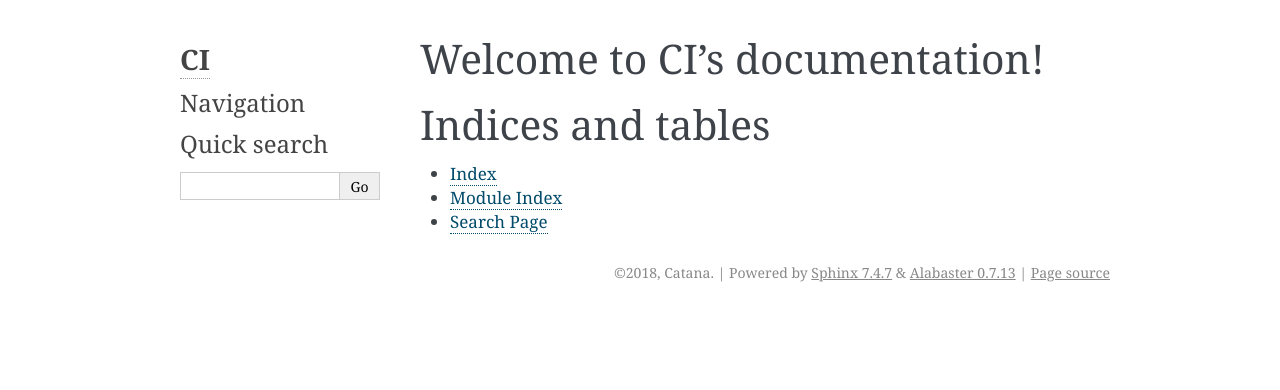
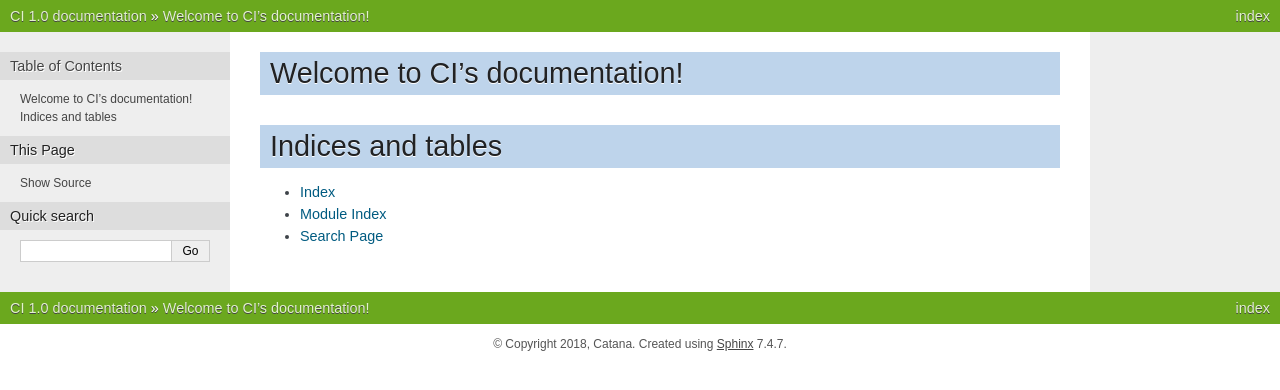
Before and after one commit to catana-research/CI, a Sphinx documentation site: the page built from docs/index.rst, in a window 1280 px wide. Shown: the top 390 px of the page. Built offline with Sphinx 7.4.7, drawn with Linux system fonts in a browser that asks for light colours; pages that are not in the unit, such as notebooks, are missing from menus.

Commit message:
Update code use numpydoc Sphinx autodocumentation scheme.

```diff
--- a/docs/conf.py
+++ b/docs/conf.py
@@ -1,22 +1,3 @@
-#!/usr/bin/env python3
-# -*- coding: utf-8 -*-
-#
-# CI documentation build configuration file, created by
-# sphinx-quickstart on Sat Nov  3 11:01:09 2018.
-#
-# This file is execfile()d with the current directory set to its
-# containing dir.
-#
-# Note that not all possible configuration values are present in this
-# autogenerated file.
-#
-# All configuration values have a default; values that are commented out
-# serve to show the default.
-
-# If extensions (or modules to document with autodoc) are in another directory,
-# add these directories to sys.path here. If the directory is relative to the
-# documentation root, use os.path.abspath to make it absolute, like shown here.
-#
 import os
 import sys
 #sys.path.insert(0, os.path.abspath('.'))
@@ -27,18 +8,15 @@ sys.path.append(os.path.abspath('../core'))
 
 # -- General configuration ------------------------------------------------
 
-# If your documentation needs a minimal Sphinx version, state it here.
-#
-# needs_sphinx = '1.0'
-
 # Add any Sphinx extension module names here, as strings. They can be
 # extensions coming with Sphinx (named 'sphinx.ext.*') or your custom
 # ones.
 extensions = ['sphinx.ext.autodoc',
-    'sphinx.ext.coverage',
-    'sphinx.ext.mathjax',
-    'sphinx.ext.viewcode',
-    'sphinx.ext.githubpages']
+              'sphinx.ext.coverage',
+              'sphinx.ext.mathjax',
+              'sphinx.ext.viewcode',
+              'sphinx.ext.githubpages',
+              'numpydoc']
 
 # Add any paths that contain templates here, relative to this directory.
 templates_path = ['_templates']
@@ -90,7 +68,7 @@ todo_include_todos = False
 # The theme to use for HTML and HTML Help pages.  See the documentation for
 # a list of builtin themes.
 #
-html_theme = 'alabaster'
+html_theme = 'nature'
 
 # Theme options are theme-specific and customize the look and feel of a theme
 # further.  For a list of options available for each theme, see the
@@ -103,20 +81,20 @@ html_theme = 'alabaster'
 # so a file named "default.css" will overwrite the builtin "default.css".
 html_static_path = ['_static']
 
-# Custom sidebar templates, must be a dictionary that maps document names
-# to template names.
-#
-# This is required for the alabaster theme
-# refs: http://alabaster.readthedocs.io/en/latest/installation.html#sidebars
-html_sidebars = {
-    '**': [
-        'about.html',
-        'navigation.html',
-        'relations.html',  # needs 'show_related': True theme option to display
-        'searchbox.html',
-        'donate.html',
-    ]
-}
+# # Custom sidebar templates, must be a dictionary that maps document names
+# # to template names.
+# #
+# # This is required for the alabaster theme
+# # refs: http://alabaster.readthedocs.io/en/latest/installation.html#sidebars
+# html_sidebars = {
+#     '**': [
+#         'about.html',
+#         'navigation.html',
+#         'relations.html',  # needs 'show_related': True theme option to display
+#         'searchbox.html',
+#         'donate.html',
+#     ]
+# }
 
 
 # -- Options for HTMLHelp output ------------------------------------------
```
Also changed, not shown: README.md (+2 -0 lines), docs/code.rst (+25 -4 lines), 2 other files.
